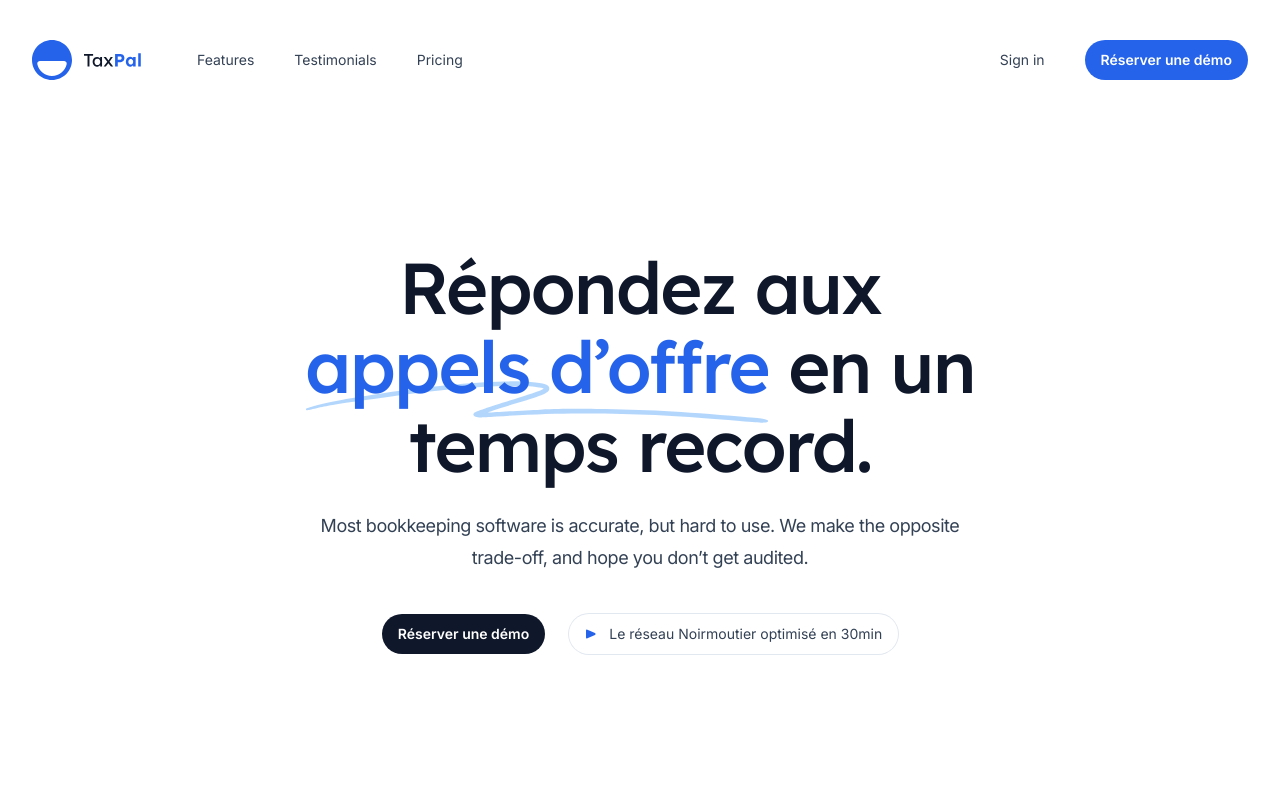
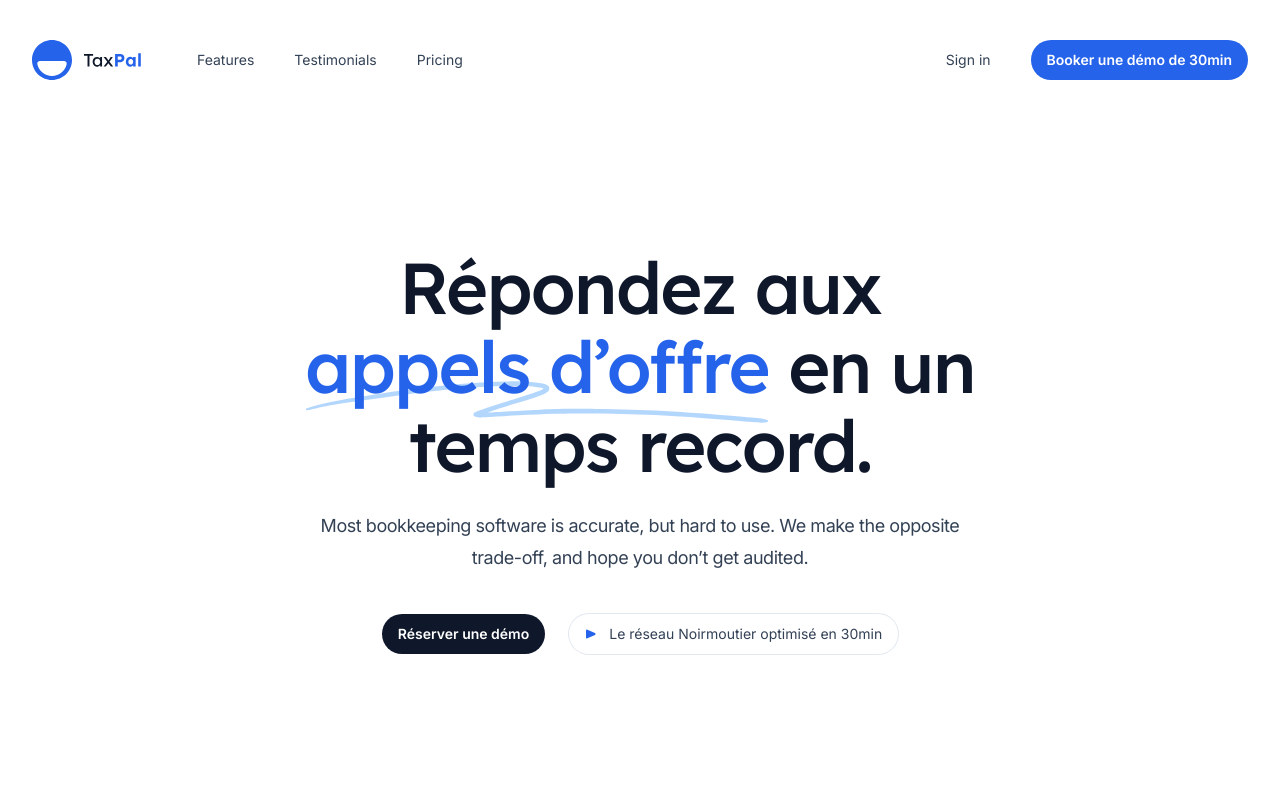
Before and after one commit to ThomasPoum/display-new-landing, a Next.js app: page / in a window 1280 px wide. Shown: the top 800 px of the page. Built offline with nearby package versions, Linux system fonts and the light colour scheme.

Commit message:
Test auto deploy

```diff
--- a/src/components/Header.jsx
+++ b/src/components/Header.jsx
@@ -110,7 +110,7 @@ export function Header() {
             </div>
             <Button href="/register" color="blue">
               <span>
-              Réserver une démo
+              Booker une démo de 30min
               </span>
             </Button>
             <div className="-mr-1 md:hidden">
```
